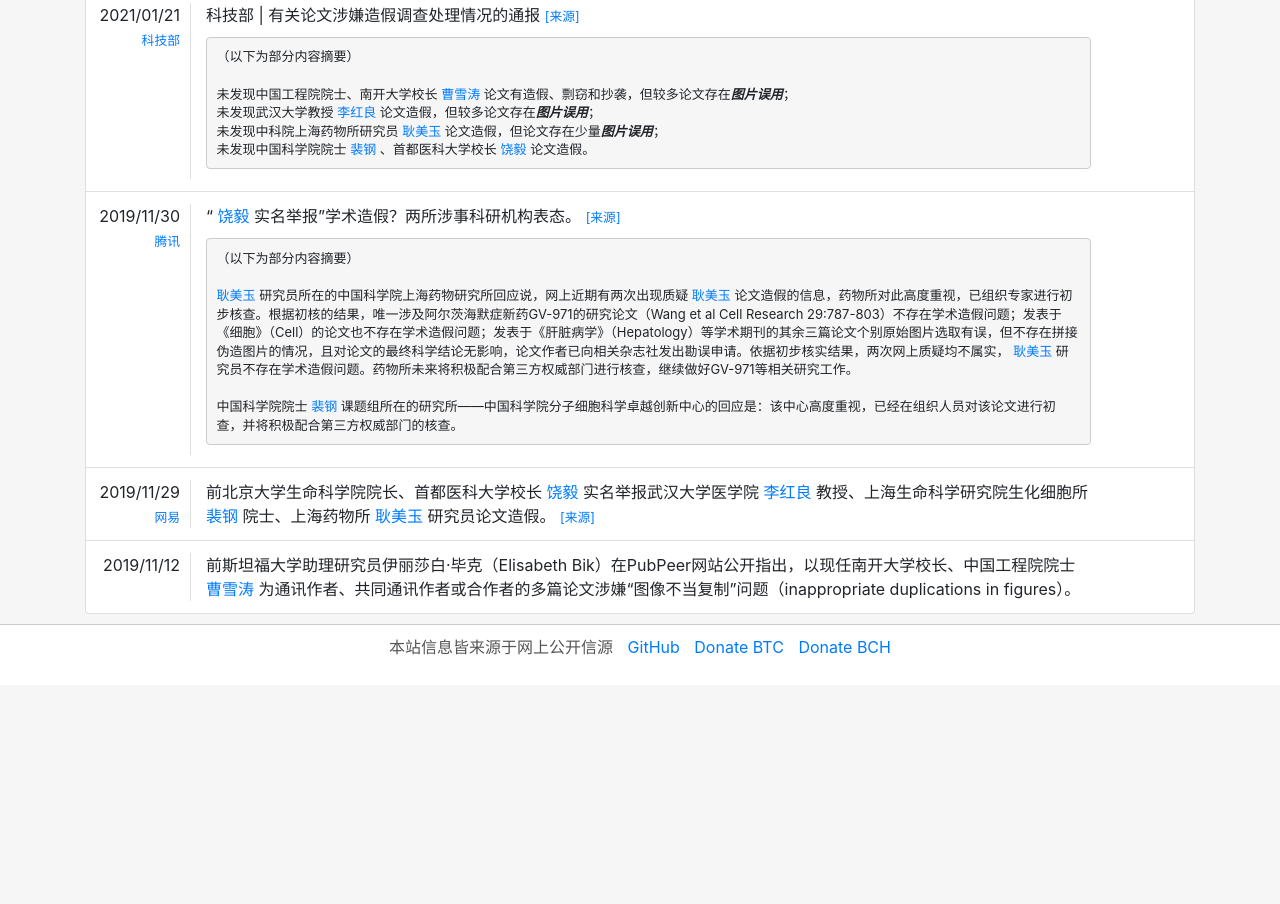
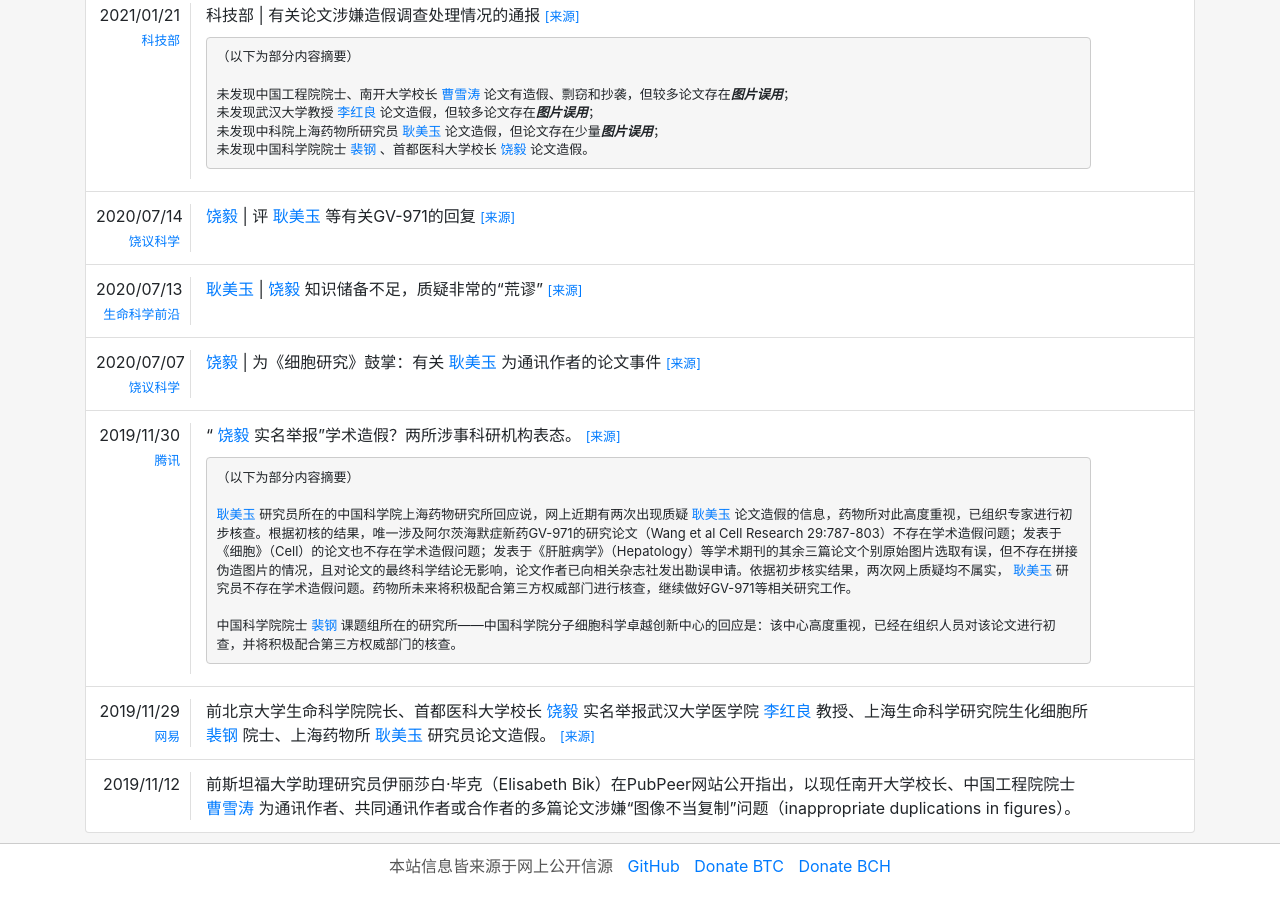
Before and after one commit to tupianwuyong/tupianwuyong, a plain HTML site: page index.html in a window 1280 px wide. Shown: the part 2144-3048 px from the top of the page. Before the commit the page ends 2829 px from the top, so only its background shows below. Drawn offline with Linux system fonts and the light colour scheme.

Commit message:
Update index.html

```diff
--- a/index.html
+++ b/index.html
@@ -204,6 +204,33 @@
             </li>
             <li class="list-group-item">
                 <div class="row">
+                    <div class="col-12 col-md-2 time">2020/07/14
+                        <a class="small" href="https://mp.weixin.qq.com/s/0WtZo9FJ1LgLL8L5zjSxqw" target="_blank">饶议科学</a>
+                    </div>
+                    <div class="col-md-10 content">饶毅 | 评耿美玉等有关GV-971的回复 <a class="small" href="https://mp.weixin.qq.com/s/0WtZo9FJ1LgLL8L5zjSxqw" target="_blank">[来源]</a>
+                    </div>
+                </div>
+            </li>
+            <li class="list-group-item">
+                <div class="row">
+                    <div class="col-12 col-md-2 time">2020/07/13
+                        <a class="small" href="https://mp.weixin.qq.com/s/gGDvP1lWzJZwiquj5jfxKQ" target="_blank">生命科学前沿</a>
+                    </div>
+                    <div class="col-md-10 content">耿美玉 | 饶毅知识储备不足，质疑非常的“荒谬” <a class="small" href="https://mp.weixin.qq.com/s/gGDvP1lWzJZwiquj5jfxKQ" target="_blank">[来源]</a>
+                    </div>
+                </div>
+            </li>
+            <li class="list-group-item">
+                <div class="row">
+                    <div class="col-12 col-md-2 time">2020/07/07
+                        <a class="small" href="https://mp.weixin.qq.com/s/dPQzf9DDQX9MGuBevQXmMw" target="_blank">饶议科学</a>
+                    </div>
+                    <div class="col-md-10 content">饶毅 | 为《细胞研究》鼓掌：有关耿美玉为通讯作者的论文事件 <a class="small" href="https://mp.weixin.qq.com/s/dPQzf9DDQX9MGuBevQXmMw" target="_blank">[来源]</a>
+                    </div>
+                </div>
+            </li>
+            <li class="list-group-item">
+                <div class="row">
                     <div class="col-12 col-md-2 time">2019/11/30
                         <a class="small" href="https://new.qq.com/omn/20191130/20191130A05XHX00.html" target="_blank">腾讯</a>
                     </div>
@@ -212,7 +239,7 @@
 耿美玉研究员所在的中国科学院上海药物研究所回应说，网上近期有两次出现质疑耿美玉论文造假的信息，药物所对此高度重视，已组织专家进行初步核查。根据初核的结果，唯一涉及阿尔茨海默症新药GV-971的研究论文（Wang et al Cell Research 29:787-803）不存在学术造假问题；发表于《细胞》（Cell）的论文也不存在学术造假问题；发表于《肝脏病学》（Hepatology）等学术期刊的其余三篇论文个别原始图片选取有误，但不存在拼接伪造图片的情况，且对论文的最终科学结论无影响，论文作者已向相关杂志社发出勘误申请。依据初步核实结果，两次网上质疑均不属实，耿美玉研究员不存在学术造假问题。药物所未来将积极配合第三方权威部门进行核查，继续做好GV-971等相关研究工作。<br />
 <br />
 中国科学院院士裴钢课题组所在的研究所——中国科学院分子细胞科学卓越创新中心的回应是：该中心高度重视，已经在组织人员对该论文进行初查，并将积极配合第三方权威部门的核查。<br />
-                    </blockquote>
+</blockquote>
                     </div>
                 </div>
             </li>
```
